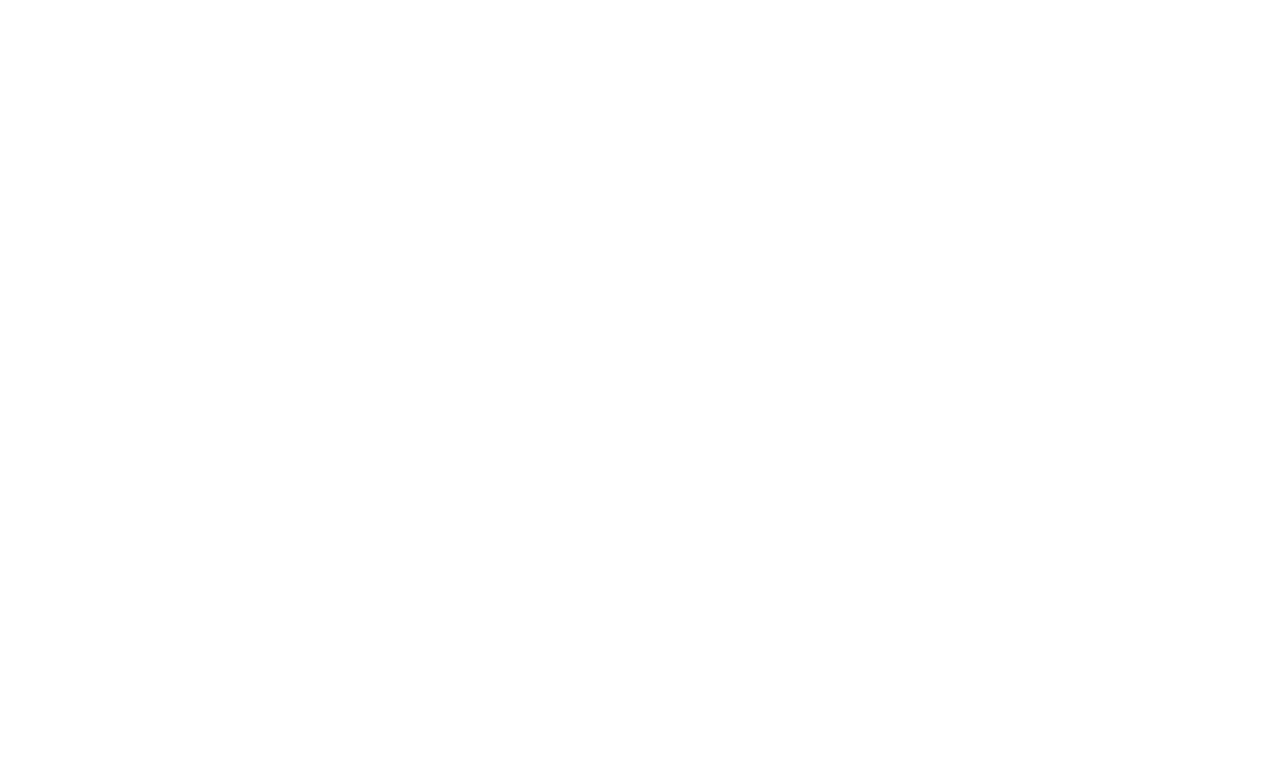
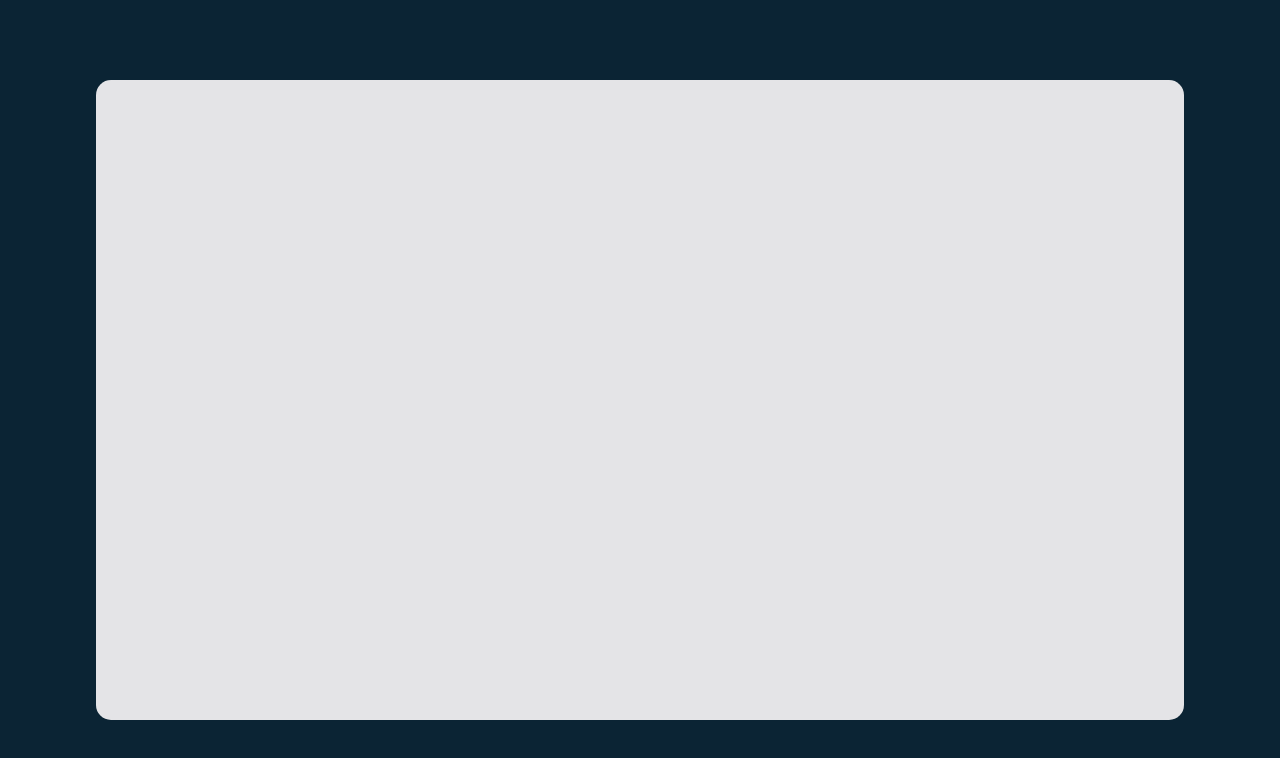
Before and after one commit to svenrisse/Tenzies, a React (Vite) app: page / in a window 1280 px wide. Shown: the top 758 px of the page. Built offline with nearby package versions, Linux system fonts and the light colour scheme.

Commit message:
setup for app

```diff
--- a/src/App.jsx
+++ b/src/App.jsx
@@ -1,5 +1,9 @@
 function App() {
+  return (
+    <main className="app-container">
 
+    </main>
+  )
 }
 
 export default App
--- a/src/index.css
+++ b/src/index.css
@@ -0,0 +1,16 @@
+body {
+    margin: 0;
+    height: 100vh;
+    width: 100vw;
+    background-color: #0B2434;
+    display: flex;
+    align-items: center;
+    justify-content: center;
+}
+
+.app-container {
+    height: 80vh;
+    width: 85vw;
+    background-color: #e4e4e7;
+    border-radius: 15px;
+}
```
